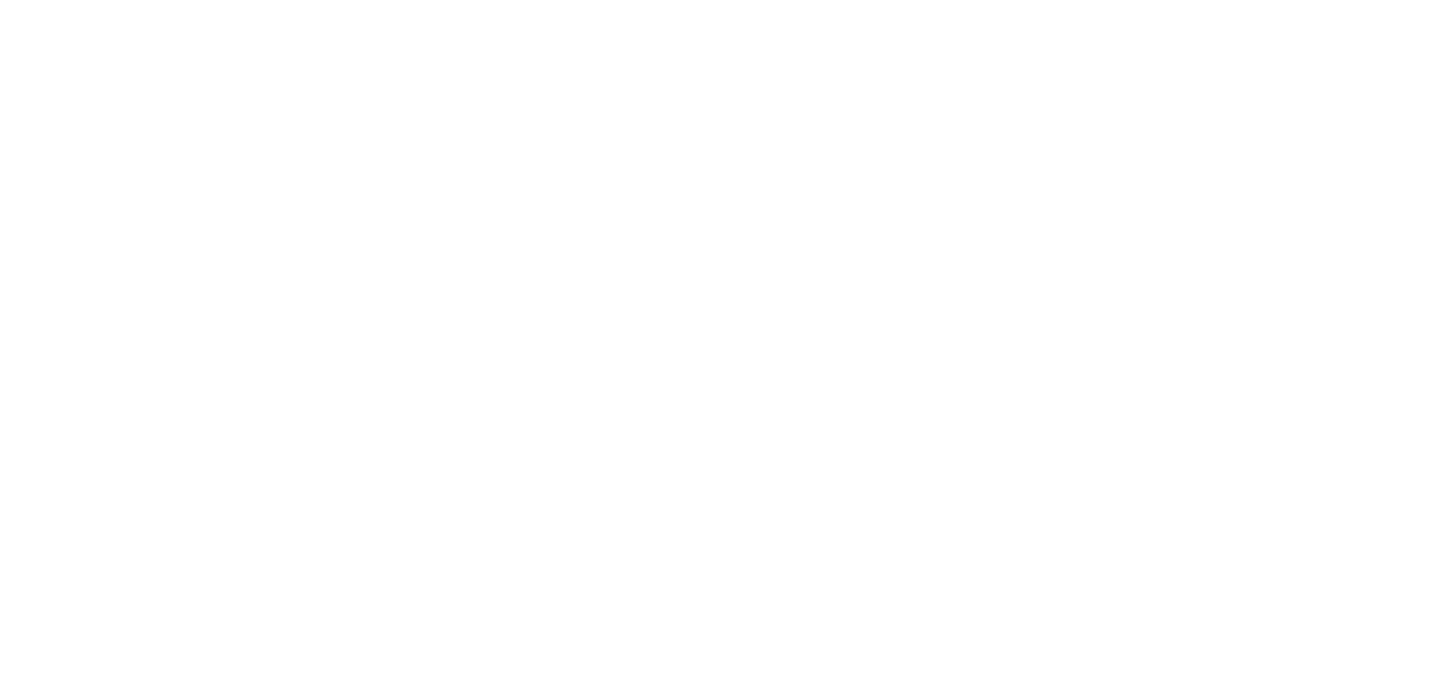
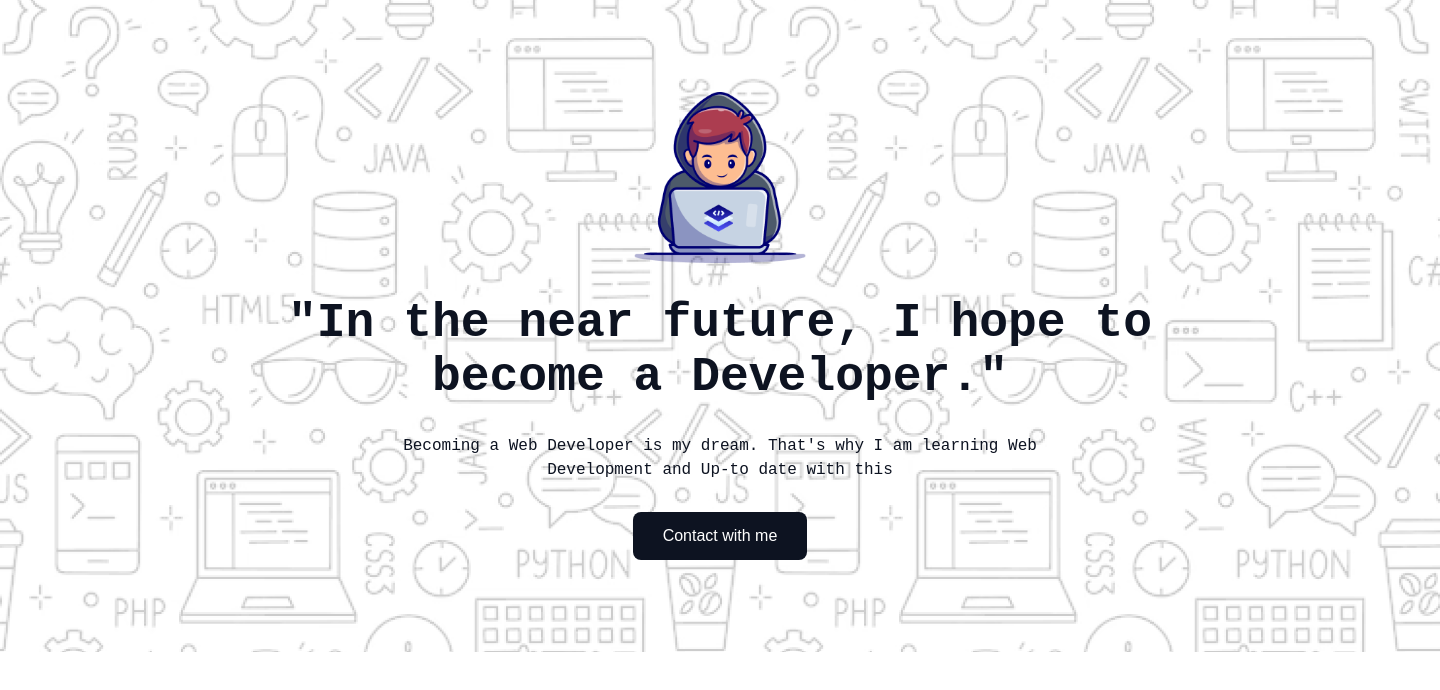
Before and after one commit to ashraful-islam-siam/portfolio-assignment, a plain HTML site: page index.html in a window 1280 px wide. Shown: the whole page, 1440 px wide, since content can reach past the window. Drawn offline with Linux system fonts and the light colour scheme; a web font is replaced by a local one.

Commit message:
banner done

```diff
--- a/index.html
+++ b/index.html
@@ -6,5 +6,27 @@
     <title>Portfolio Assignment</title>
     <link rel="stylesheet" href="styles/style.css" />
   </head>
-  <body></body>
+  <body>
+    <header>
+      <section class="banner-container">
+        <div class="banner-content">
+          <img src="./assets/coder.png" alt="" />
+          <h1>
+            "In the near future, I hope to <br />
+            become a Developer."
+          </h1>
+          <p>
+            Becoming a Web Developer is my dream. That's why I am learning Web
+            <br />
+            Development and Up-to date with this
+          </p>
+          <a href="#footer"
+            ><button class="btn-black">Contact with me</button></a
+          >
+        </div>
+      </section>
+    </header>
+    <main></main>
+    <footer></footer>
+  </body>
 </html>
--- a/styles/style.css
+++ b/styles/style.css
@@ -0,0 +1,65 @@
+@import url("https://fonts.googleapis.com/css2?family=Azeret+Mono:ital,wght@0,100..900;1,100..900&display=swap");
+
+* {
+  margin: 0;
+  padding: 0;
+  box-sizing: border-box;
+}
+
+body {
+  font-family: "Azeret Mono", monospace;
+}
+
+.btn-black {
+  padding: 15px 30px;
+  background-color: #0d1321;
+  border: none;
+  border-radius: 8px;
+  color: rgb(255, 255, 255);
+  font-size: 16px;
+}
+
+/* banner styles */
+.banner-container {
+  width: 1440px;
+  height: 652px;
+  margin: 0 auto;
+  background-image: url("../assets/Hero-bg.png");
+  background-repeat: no-repeat;
+  background-position: center;
+  background-size: cover;
+  display: flex;
+  flex-direction: column;
+  justify-content: center;
+  align-items: center;
+}
+
+.banner-content {
+  text-align: center;
+}
+
+.banner-content img {
+  width: 20%;
+  margin-top: 0;
+}
+
+.banner-content h1 {
+  color: rgb(13, 19, 33);
+  font-size: 48px;
+  font-weight: 800;
+  margin-top: 28px;
+}
+
+.banner-content p {
+  margin: 30px 0;
+  color: #0d1321;
+  font-size: 16px;
+  font-weight: 400;
+  line-height: 1.5;
+}
+
+.banner-content a {
+  display: block;
+  text-decoration: none;
+  margin-top: 10px;
+}
```
Also changed, not shown: assets/coder.png (renamed from assets/Group.png).
